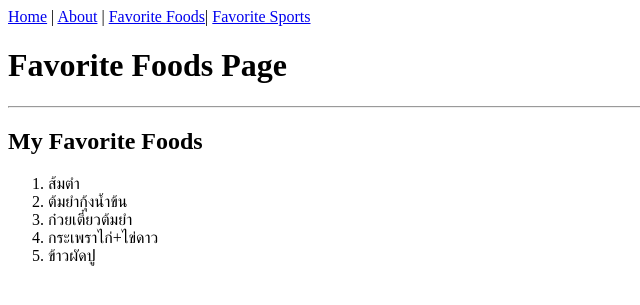
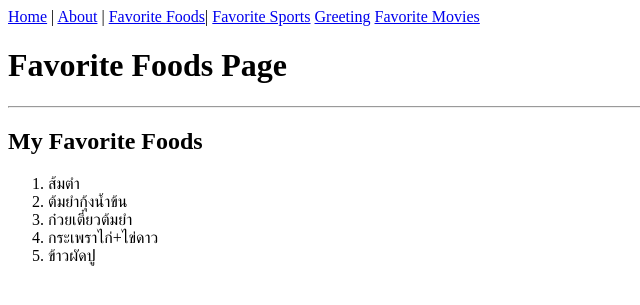
Before and after one commit to Jakkarin2311/flask-template, a Flask app: page /favorite/foods in a window 1280 px wide. Shown: the top 305 px of the page, without its empty margins (0-640 px from the left). Run offline with Flask 3, Linux system fonts and the light colour scheme.

Commit message:
add movies

```diff
--- a/server.py
+++ b/server.py
@@ -1,4 +1,4 @@
-from flask import Flask, render_template
+from flask import Flask, render_template # type: ignore
 
 app = Flask(__name__)
 
@@ -40,3 +40,11 @@ def greeting(username):
     return render_template('welcome.html',
                            title=title,
                             username=username)
+
+@app.route('/favorite/movies')
+def favorite_movies():
+    title=" Favorite Movies Page"
+    movies = ['Inception', 'The Dark Knight', 'Interstellar', 'Parasite', 'Avengers: Endgame']
+    return render_template('fav_movies.html',
+                           title=title,
+                           movies=movies)
--- a/templates/layout.html
+++ b/templates/layout.html
@@ -11,6 +11,8 @@
     <a href="{{ url_for('about')}}">About</a> |
     <a href="{{ url_for('favorite_foods')}}">Favorite Foods</a>|
     <a href="{{ url_for('favorite_sports')}}">Favorite Sports</a>
+    <a href="{{ url_for('greeting', username='username')}}">Greeting</a>
+    <a href="{{ url_for('favorite_movies')}}">Favorite Movies</a>
     <br>
    {% block content %}{% endblock %}
 
```
Also changed, not shown: templates/fav_movies.html (added, +16 -0 lines).
